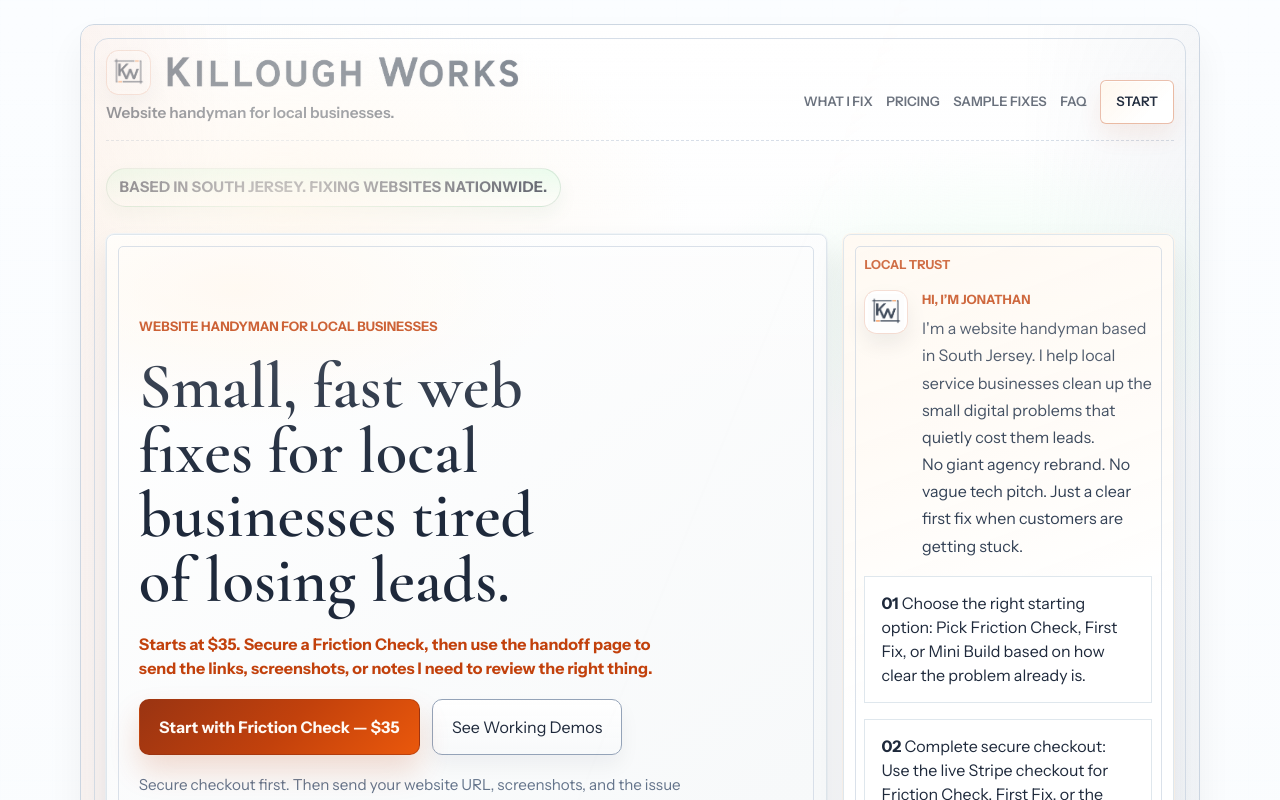
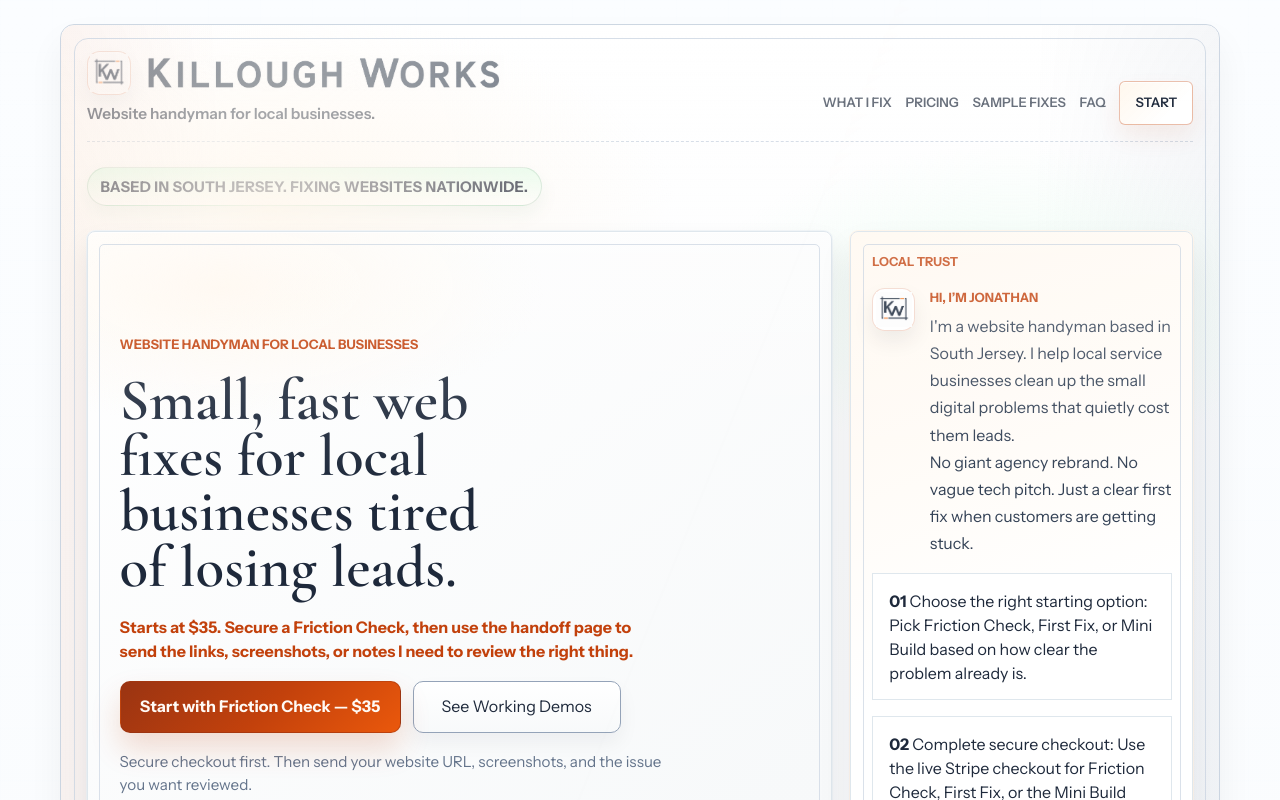
Before and after one commit to ionkilo42-ctrl/killough-works-freelance-site, a Next.js app: page / in a window 1280 px wide. Shown: the top 800 px of the page. Built offline with nearby package versions, Linux system fonts and the light colour scheme; no server answers.

Commit message:
Polish full-site responsive layout pass

```diff
--- a/src/app/demos/page.tsx
+++ b/src/app/demos/page.tsx
@@ -102,7 +102,7 @@
         <section
           key={group.category}
           id={group.category.toLowerCase().replaceAll(/[^a-z0-9]+/g, "-")}
-          className="section section-tray demo-category-section"
+          className={`section section-tray demo-category-section${group.demos.length === 1 ? " demo-category-section-single" : ""}`}
         >
           <div className="section-heading">
             <p className="section-label">Demo category</p>
@@ -124,7 +124,9 @@
             </p>
           </div>
 
-          <div className="demo-card-grid">
+          <div
+            className={`demo-card-grid${group.demos.length === 1 ? " demo-card-grid-single" : ""}`}
+          >
             {group.demos.map((demo) => (
               <DemoCard key={demo.slug} demo={demo} />
             ))}
--- a/src/app/globals.css
+++ b/src/app/globals.css
@@ -100,9 +100,9 @@
 }
 
 .shell {
-  width: min(1120px, calc(100% - 2rem));
+  width: min(1160px, calc(100% - 2rem));
   margin: 0 auto;
-  padding: 1.5rem 0 5.75rem;
+  padding: 1.5rem 0 6.25rem;
 }
 
 .innovation-shell {
@@ -141,11 +141,11 @@
 .hero-section,
 .section {
   display: grid;
-  gap: 1.7rem;
+  gap: clamp(1.25rem, 2vw, 1.7rem);
 }
 
 .section-tray {
-  padding: 1.55rem;
+  padding: clamp(1.2rem, 2vw, 1.65rem);
   border: 1px solid var(--border-steel);
   border-radius: 14px;
   background:
@@ -302,7 +302,7 @@
   display: flex;
   flex-wrap: wrap;
   justify-content: flex-end;
-  gap: 0.85rem;
+  gap: 0.65rem 0.85rem;
   align-items: center;
   font-size: 0.82rem;
 }
@@ -321,7 +321,7 @@
   display: flex;
   flex-wrap: wrap;
   justify-content: flex-end;
-  gap: 0.85rem;
+  gap: 0.55rem 0.8rem;
   align-items: center;
 }
 
@@ -343,6 +343,7 @@
 
 .hero-grid {
   grid-template-columns: minmax(0, 1fr) minmax(280px, 0.46fr);
+  gap: 1.15rem;
   align-items: stretch;
 }
 
@@ -565,29 +566,30 @@
   margin: 0;
   font-family: var(--font-display), serif;
   font-weight: 600;
-  line-height: 1;
+  line-height: 0.95;
   letter-spacing: 0;
+  text-wrap: balance;
 }
 
 h1 {
   max-width: 15ch;
-  font-size: 4.05rem;
+  font-size: clamp(2.85rem, 4.6vw, 4.05rem);
 }
 
 h2 {
   max-width: 16ch;
-  font-size: 3rem;
+  font-size: clamp(2.15rem, 3.3vw, 3rem);
 }
 
 h3 {
   font-size: 1.35rem;
-  line-height: 1.1;
+  line-height: 1.12;
 }
 
 .lede {
   max-width: 38rem;
   margin: 0;
-  font-size: 1.16rem;
+  font-size: clamp(1rem, 1.45vw, 1.16rem);
 }
 
 .hero-copy h1 {
@@ -600,6 +602,14 @@
   display: flex;
   flex-wrap: wrap;
   gap: 0.75rem;
+}
+
+.hero-actions {
+  align-items: stretch;
+}
+
+.hero-actions .button {
+  min-width: 13rem;
 }
 
 .hero-poster {
@@ -649,10 +659,15 @@
 
 .button,
 button {
+  display: inline-flex;
+  align-items: center;
+  justify-content: center;
   border: 1px solid transparent;
   border-radius: 10px;
   padding: 0.95rem 1.2rem;
   font: inherit;
+  line-height: 1.2;
+  text-align: center;
   cursor: pointer;
   transition:
     transform 160ms ease,
@@ -1052,6 +1067,7 @@
 .signal-board {
   display: grid;
   gap: 1rem;
+  align-items: stretch;
 }
 
 .demo-card-grid,
@@ -1065,6 +1081,11 @@
   align-items: stretch;
 }
 
+.demo-card-grid-single {
+  grid-template-columns: minmax(18rem, 22rem);
+  justify-content: start;
+}
+
 .demo-detail-grid {
   grid-template-columns: repeat(2, minmax(0, 1fr));
 }
@@ -1093,7 +1114,8 @@
 }
 
 .payment-card {
-  grid-template-rows: auto auto auto auto 1fr auto;
+  display: flex;
+  flex-direction: column;
   min-height: 100%;
 }
 
@@ -1148,6 +1170,7 @@
 
 .payment-button {
   width: fit-content;
+  max-width: 100%;
   margin-top: auto;
 }
 
@@ -1185,14 +1208,18 @@
 
 .demo-hero-ledger .hero-essay h1,
 .pay-ledger .hero-essay h1 {
-  max-width: 11ch;
-  font-size: clamp(2.25rem, 6vw, 5.5rem);
-  line-height: 0.96;
+  max-width: 9ch;
+  font-size: clamp(2.2rem, 4.7vw, 4.6rem);
+  line-height: 0.92;
 }
 
 .demo-hero-ledger .lede,
 .pay-ledger .lede {
   max-width: 42rem;
+}
+
+.pay-ledger .hero-essay h1 {
+  max-width: 8ch;
 }
 
 .demo-hero-ledger .hero-poster,
@@ -1231,7 +1258,17 @@
 
 .demo-form-shell {
   display: grid;
-  gap: 1.1rem;
+  gap: 1.25rem;
+}
+
+.demo-form-shell .section-heading {
+  max-width: 44rem;
+}
+
+.demo-form-shell .section-heading h2 {
+  max-width: none;
+  font-size: clamp(2rem, 3.4vw, 2.6rem);
+  line-height: 0.96;
 }
 
 .demo-form {
@@ -1241,7 +1278,7 @@
 
 .demo-mobile-frame,
 .demo-success-state {
-  width: min(100%, 30rem);
+  width: min(100%, 28rem);
   border: 1px solid rgba(148, 163, 184, 0.9);
   border-radius: 2rem;
   padding: 0.9rem;
@@ -1387,11 +1424,15 @@
 }
 
 .demo-cta-row {
-  grid-template-columns: minmax(0, 1fr);
-  align-items: center;
-  gap: 0.85rem;
-  padding-top: 0.1rem;
+  grid-template-columns: minmax(0, 1fr) auto;
+  align-items: end;
+  gap: 1rem;
+  padding-top: 0.75rem;
   border-top: 1px solid rgba(203, 213, 225, 0.72);
+}
+
+.demo-cta-row .button {
+  min-width: 18rem;
 }
 
 .demo-detail-card {
@@ -1422,10 +1463,20 @@
 
 .demo-category-section {
   scroll-margin-top: 1.5rem;
+  gap: 1.1rem;
 }
 
 .demo-category-section .section-heading {
   gap: 0.55rem;
+}
+
+.demo-category-section-single {
+  grid-template-columns: minmax(0, 1fr) minmax(18rem, 22rem);
+  align-items: start;
+}
+
+.demo-category-section-single .demo-card-grid-single {
+  grid-template-columns: 1fr;
 }
 
 .demo-landing-hero,
@@ -1549,7 +1600,7 @@
 
 .pay-options-section {
   gap: 1.35rem;
-  padding-bottom: 1.75rem;
+  padding-bottom: 2rem;
 }
 
 .pay-options-section .section-heading h2 {
@@ -1567,7 +1618,7 @@
 }
 
 .pay-contact-line {
-  padding: 0.15rem 0.2rem 0.35rem;
+  padding: 0.2rem 0.2rem 0.55rem;
 }
 
 .demo-status-new,
@@ -2063,14 +2114,14 @@
 .paid-confirmation-wrap {
   display: grid;
   place-items: center;
-  padding: 0.4rem 0 0.2rem;
+  padding: 0.2rem 0 0.1rem;
 }
 
 .paid-confirmation-card {
-  width: min(760px, 100%);
-  display: grid;
-  gap: 1.2rem;
-  padding: 2rem;
+  width: min(820px, 100%);
+  display: grid;
+  gap: 1.3rem;
+  padding: clamp(1.45rem, 2.8vw, 2.1rem);
   border: 1px solid rgba(203, 213, 225, 0.92);
   border-radius: 16px;
   background: linear-gradient(180deg, rgba(255, 255, 255, 0.99), rgba(248, 250, 252, 0.98));
@@ -2080,7 +2131,9 @@
 }
 
 .paid-confirmation-card h1 {
-  max-width: 12ch;
+  max-width: 10ch;
+  font-size: clamp(2.35rem, 4.2vw, 4rem);
+  line-height: 0.92;
 }
 
 .paid-confirmation-lede {
@@ -2124,12 +2177,11 @@
 
 .page-heading h1 {
   max-width: none;
-  font-size: 4rem;
+  font-size: clamp(3rem, 5.6vw, 4rem);
+  line-height: 0.94;
 }
 
 @media (max-width: 1080px) {
-  .hero-grid,
-  .hero-ledger,
   .category-grid,
   .visual-grid,
   .notes-grid,
@@ -2144,21 +2196,35 @@
     grid-template-columns: repeat(2, minmax(0, 1fr));
   }
 
+  .hero-grid {
+    grid-template-columns: minmax(0, 1fr) minmax(280px, 0.48fr);
+  }
+
+  .hero-ledger,
+  .demo-hero-ledger,
+  .pay-ledger {
+    grid-template-columns: minmax(0, 1fr) minmax(250px, 0.52fr);
+    align-items: stretch;
+  }
+
+  .route-nav {
+    font-size: 0.78rem;
+  }
+
+  .route-nav-links {
+    gap: 0.45rem 0.7rem;
+  }
+
   .homepage-pricing-grid {
     grid-template-columns: repeat(2, minmax(0, 1fr));
   }
 
-  .demo-cta-row {
-    grid-template-columns: minmax(0, 1fr) auto;
-  }
-
-  .demo-hero-ledger,
-  .pay-ledger {
-    grid-template-columns: minmax(0, 1fr);
-  }
-
   .demo-card-grid {
     grid-template-columns: repeat(2, minmax(0, 1fr));
+  }
+
+  .demo-card-grid-single {
+    grid-template-columns: minmax(18rem, 22rem);
   }
 
   .demo-preview-grid,
@@ -2169,9 +2235,46 @@
   .identity-grid {
     grid-template-columns: repeat(2, minmax(0, 1fr));
   }
-
-  .hero-card {
-    grid-column: 1 / -1;
+}
+
+@media (max-width: 920px) {
+  .topline,
+  .identity-strip,
+  .hero-grid,
+  .hero-ledger,
+  .contact-grid,
+  .quiet-cta,
+  .demo-detail-grid,
+  .demo-hero-ledger,
+  .pay-ledger {
+    grid-template-columns: 1fr;
+  }
+
+  .route-nav,
+  .route-nav-links {
+    justify-content: flex-start;
+  }
+
+  .demo-cta-row {
+    grid-template-columns: 1fr;
+  }
+
+  .demo-card-grid-single {
+    grid-template-columns: 1fr;
+  }
+
+  .demo-category-section-single {
+    grid-template-columns: 1fr;
+  }
+
+  .demo-hero-ledger .hero-essay h1,
+  .pay-ledger .hero-essay h1 {
+    max-width: 10ch;
+    font-size: clamp(2.3rem, 6.1vw, 4rem);
+  }
+
+  .identity-grid {
+    grid-template-columns: 1fr;
   }
 }
 
@@ -2328,6 +2431,14 @@
     grid-template-columns: 1fr;
   }
 
+  .demo-card-grid-single {
+    grid-template-columns: 1fr;
+  }
+
+  .demo-category-section-single {
+    grid-template-columns: 1fr;
+  }
+
   .demo-mobile-frame,
   .demo-success-state {
     width: 100%;
```
